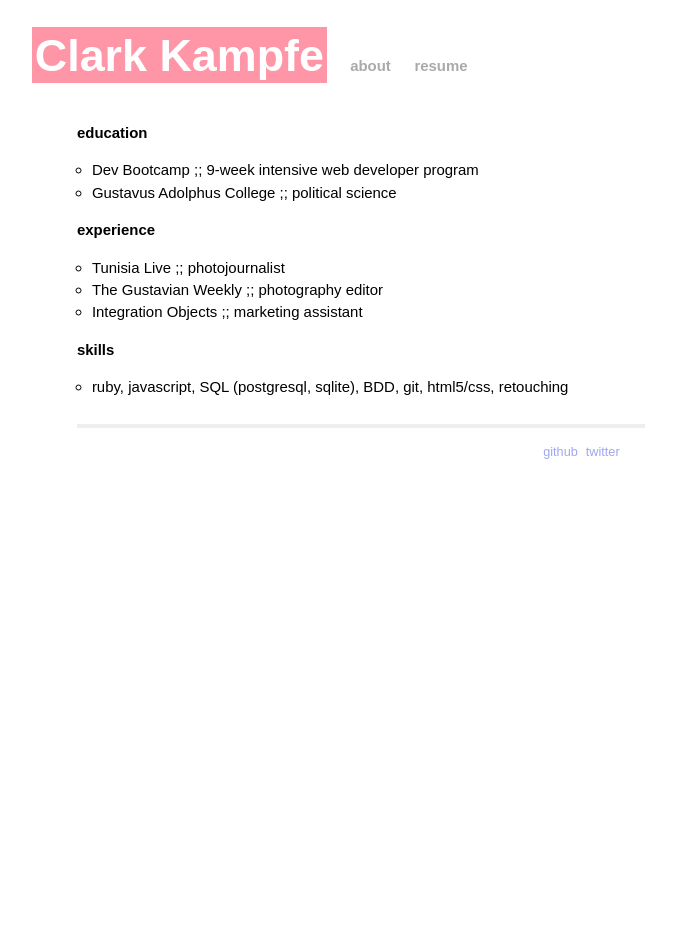
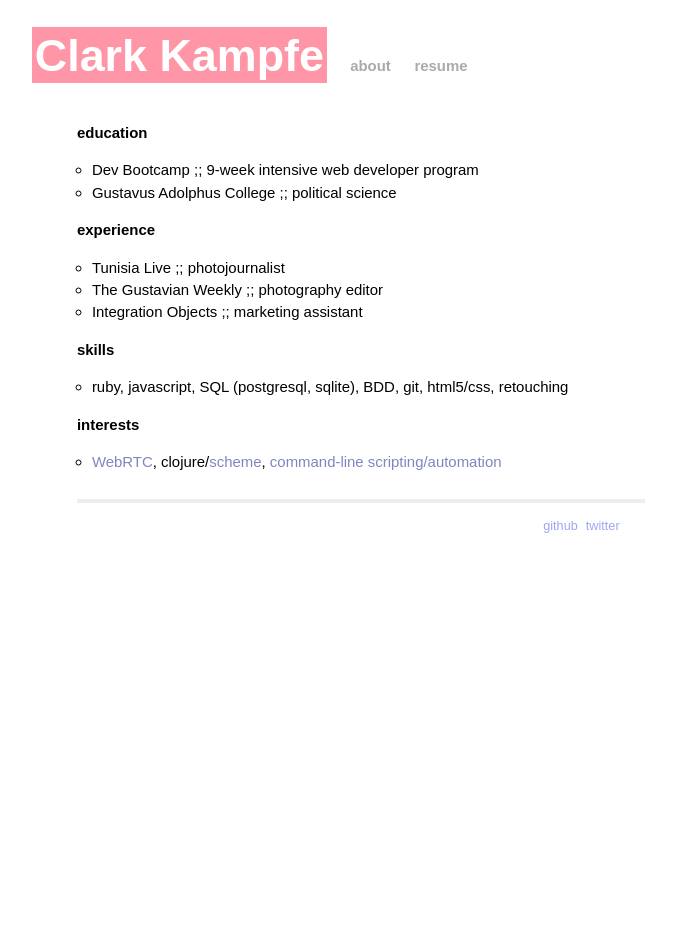
Before and after one commit to ckampfe/zeroclarkthirty.com, a Jekyll site: the page built from resume.html, in a window 1280 px wide. Shown: the whole page, without its empty margins (279-955 px from the left). Built offline with Jekyll 4.4.1, drawn with Linux system fonts in a browser that asks for light colours; Markdown is read by kramdown in place of the engine named in the settings; a script that is not in the unit is left out.

Commit message:
init interests

```diff
--- a/_config.yml
+++ b/_config.yml
@@ -18,3 +18,7 @@ resume_datas:
   - header: skills
     contents:
       - ruby, javascript, SQL (postgresql, sqlite), BDD, git, html5/css, retouching
+
+  - header: interests
+    contents:
+      - <a href="https://github.com/Surram/quickbits">WebRTC</a>, clojure/<a href="https://github.com/ckampfe/scheme.js">scheme</a>, <a href="https://github.com/ckampfe/giffy">command-line scripting/automation</a>
```
